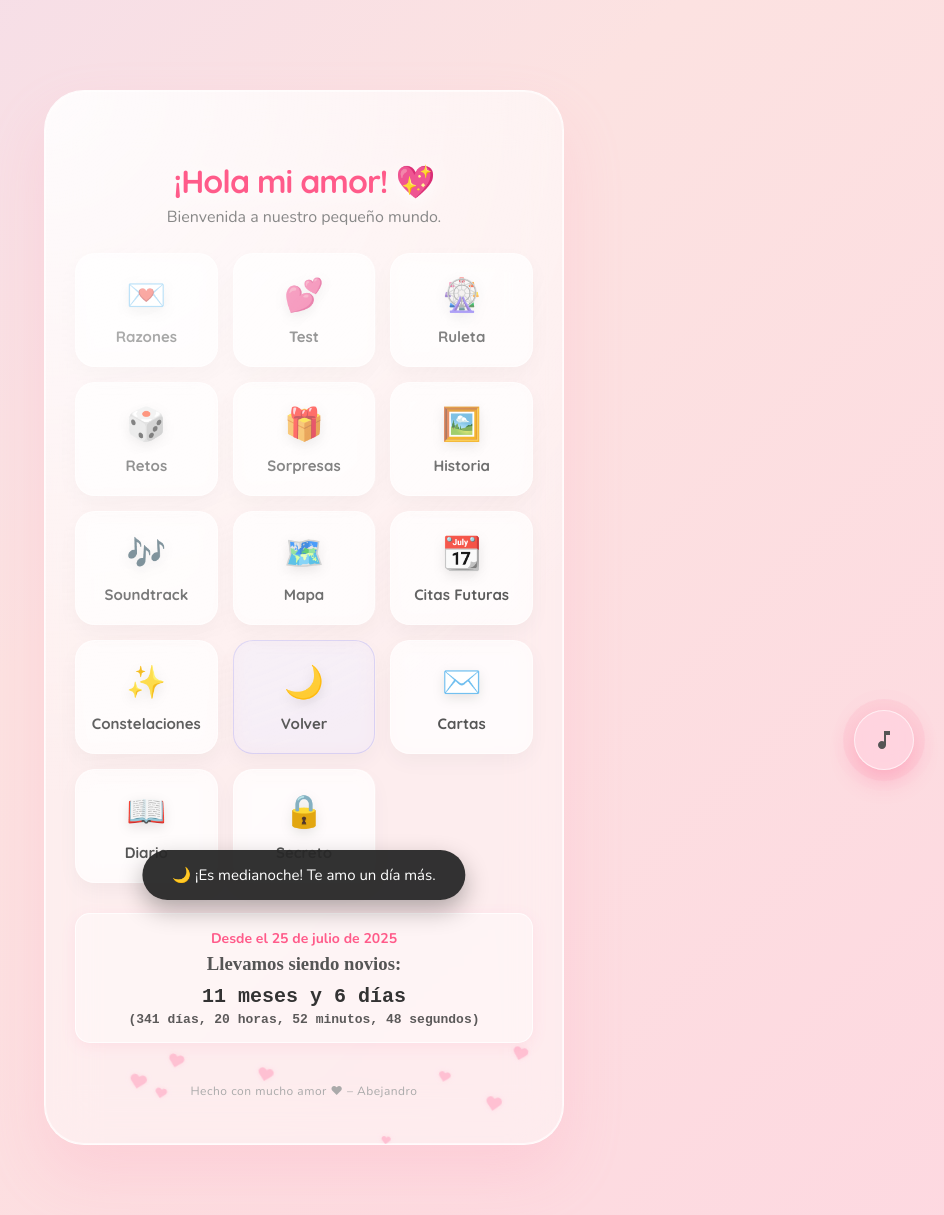
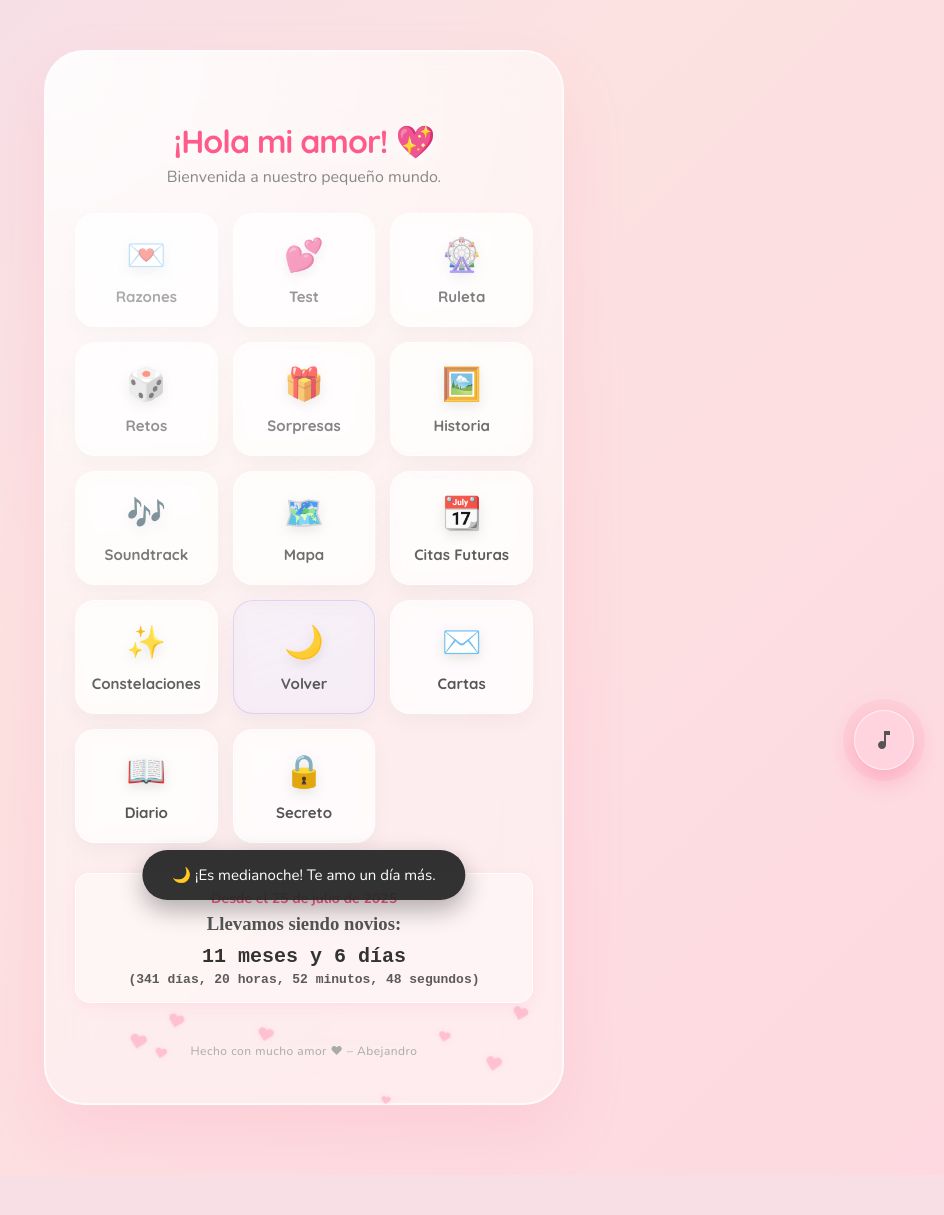
Before and after one commit to Abejandr0/para-coquita, a Django app: page / in a window 1280 px wide. Shown: the whole page, without its empty margins (336-1280 px from the left). After the commit the page ends 1133 px from the top, so only its background shows below. Run offline with Django 5.2, Linux system fonts and the light colour scheme; data that the repository does not hold is empty.

Commit message:
Fix UI feedback: layouts, fonts, map splits, spotify links, modals

```diff
--- a/core/static/core/css/style.css
+++ b/core/static/core/css/style.css
@@ -18,7 +18,7 @@ body {
   flex-direction: column;
   align-items: center;
   justify-content: flex-start;
-  padding: 80px 24px 40px;
+  padding: 40px 24px 40px;
   overflow-x: hidden;
   overflow-y: auto;
   color: #555;
--- a/core/static/core/js/script.js
+++ b/core/static/core/js/script.js
@@ -423,7 +423,7 @@ function renderPlaylist() {
         li.innerHTML = `<strong>${song.title}</strong> - ${song.artist}`;
         li.onclick = () => {
             document.getElementById("song-info").innerHTML = `<strong>${song.title}</strong> - ${song.artist}`;
-            document.getElementById("song-story").innerHTML = `<div class="card-special" style="font-size:14px; line-height:1.4;">${song.story}</div>`;
+            document.getElementById("song-story").innerHTML = `<div class="card-special" style="font-size:14px; line-height:1.4;">${song.story}<br><br><a href="https://open.spotify.com/search/${encodeURIComponent(song.title + ' ' + song.artist)}" target="_blank" style="display:inline-block; background:#1db954; color:white; padding:5px 12px; border-radius:15px; text-decoration:none; font-size:12px; font-weight:bold;">▶ Reproducir en Spotify</a></div>`;
         };
         list.appendChild(li);
     });
@@ -431,11 +431,31 @@ function renderPlaylist() {
 function renderMap() { document.getElementById("map-pins-container").innerHTML = db.mapPins.map((p,i) => `<div class="map-pin" style="left:${p.x}%; top:${p.y}%" onclick="showMapDetail(${i})">${p.icon}</div>`).join(''); }
 function showMapDetail(i) { const d = document.getElementById("map-detail"); d.style.display="block"; d.innerHTML=`<strong>${db.mapPins[i].icon} ${db.mapPins[i].label}</strong><p>${db.mapPins[i].desc}</p>`; }
 function renderCalendar() { document.getElementById("calendar-list").innerHTML = db.calendar.map(c => `<div class="calendar-item"><div class="cal-date-box">${c.day}<br><span style="font-size:10px">${c.month}</span></div><div><strong>${c.title}</strong><br><small style="color:#777;">${c.desc}</small></div></div>`).join(''); }
+function showCustomModal(title, content) {
+    const modal = document.createElement("div");
+    modal.style.cssText = "position:fixed; top:0; left:0; width:100vw; height:100vh; background:rgba(0,0,0,0.6); display:flex; align-items:center; justify-content:center; z-index:999999; backdrop-filter: blur(5px);";
+
+    const isMelancholyTheme = document.body.classList.contains("theme-melancholy");
+    const bg = isMelancholyTheme ? "linear-gradient(135deg, #1e1b4b, #0f172a)" : "rgba(255, 255, 255, 0.9)";
+    const color = isMelancholyTheme ? "#e0e7ff" : "#555";
+    const btnBg = isMelancholyTheme ? "#6366f1" : "#ff5b8a";
+
+    modal.innerHTML = `
+        <div style="background:${bg}; padding: 30px; border-radius: 20px; max-width: 85%; width: 400px; box-shadow: 0 15px 35px rgba(0,0,0,0.3); text-align: center; color: ${color}; font-family: 'Quicksand', sans-serif; border: 1px solid rgba(255,255,255,0.2);">
+            <h2 style="margin: 0 0 15px 0;">${title}</h2>
+            <p style="font-size: 16px; line-height: 1.6; margin-bottom: 25px;">${content}</p>
+            <button style="background: ${btnBg}; color: white; border: none; padding: 10px 25px; border-radius: 20px; font-weight: bold; cursor: pointer; font-family: inherit;">Cerrar</button>
+        </div>
+    `;
+    modal.querySelector("button").onclick = () => modal.remove();
+    document.body.appendChild(modal);
+}
+
 function renderLetters() {
     const today = new Date();
     document.getElementById("letters-grid").innerHTML = db.letters.map(l => {
         const locked = today < new Date(l.date);
-        return `<div class="card-special" style="background:${locked?'#eee':'#fff0f6'}; cursor:${locked?'not-allowed':'pointer'}" onclick="${locked?'':`alert('${l.content}')`}"><div style="font-size:20px;">${locked?'🔒':'💌'}</div><strong>${l.title}</strong><br><small>${locked?'Disponible: '+l.date:'¡Leer ahora!'}</small></div>`;
+        return `<div class="card-special" style="background:${locked?'#eee':'#fff0f6'}; cursor:${locked?'not-allowed':'pointer'}" onclick="${locked?'':`showCustomModal('${l.title}', '${l.content}')`}"><div style="font-size:20px;">${locked?'🔒':'💌'}</div><strong>${l.title}</strong><br><small>${locked?'Disponible: '+l.date:'¡Leer ahora!'}</small></div>`;
     }).join('');
 }
 
@@ -504,6 +524,7 @@ function renderComebackLists() {
                 <div class="song-title">${s.title}</div>
                 <div class="song-artist" style="color: #6366f1; font-size: 13px; margin-bottom: 5px;">${s.artist}</div>
                 <div class="song-story">${s.story}</div>
+                <a href="https://open.spotify.com/search/${encodeURIComponent(s.title + ' ' + s.artist)}" target="_blank" style="display:inline-block; margin-top:10px; background:#1db954; color:white; padding:5px 12px; border-radius:15px; text-decoration:none; font-size:12px; font-weight:bold;">▶ Reproducir en Spotify</a>
             </div>
         `).join('');
     }
```
Also changed, not shown: core/templates/core/index.html (+27 -16 lines).
